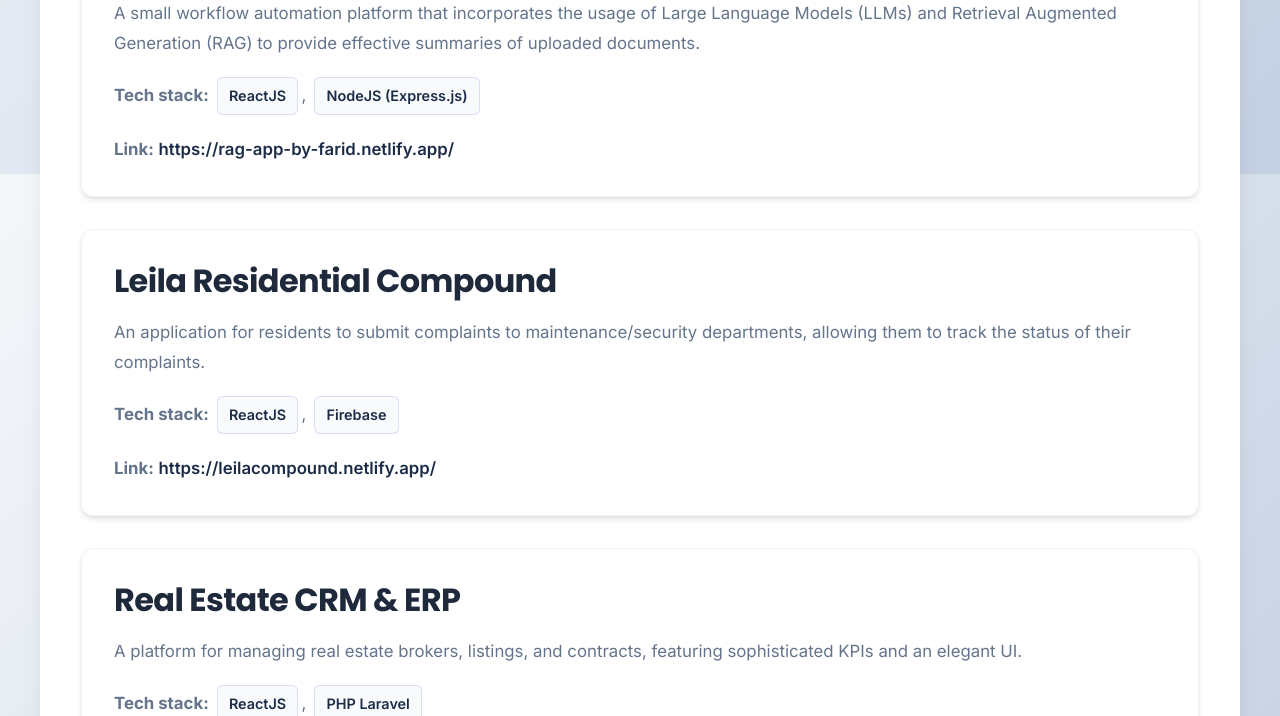
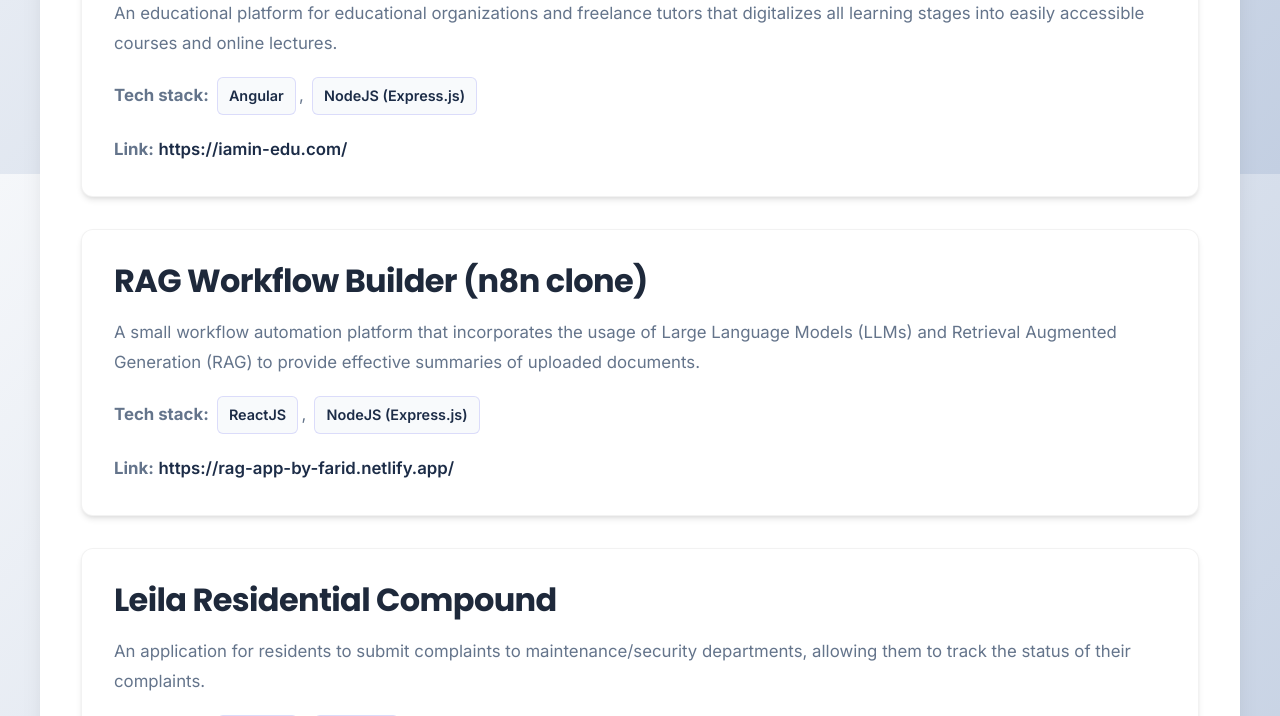
Before and after one commit to fazm1/portfolio, a website: page projects.html in a window 1280 px wide. Shown: the part 626-1342 px from the top of the page. Drawn offline with Linux system fonts and the light colour scheme.

Commit message:
added iamin

```diff
--- a/projects.html
+++ b/projects.html
@@ -62,6 +62,15 @@
             </div>
 
             <div class="project">
+                <h2><b>IAMIN Educational Platform</b></h2>
+                <p>An educational platform for educational organizations and freelance tutors that digitalizes all learning
+                stages into easily accessible courses and online lectures.</p>
+                <p><b>Tech stack:</b> <i>Angular</i>, <i>NodeJS (Express.js)</i></p>
+                <p><b>Link:</b> <a href="https://www.iamin-edu.com/" target="_blank"
+                        rel="noopener noreferrer">https://iamin-edu.com/</a></p>
+            </div>
+
+            <div class="project">
                 <h2><b>RAG Workflow Builder (n8n clone)</b></h2>
                 <p>A small workflow automation platform that incorporates the usage of Large Language Models (LLMs) and
                     Retrieval Augmented Generation (RAG) to provide effective summaries of uploaded documents.</p>
```
Also changed, not shown: 1 other file.
